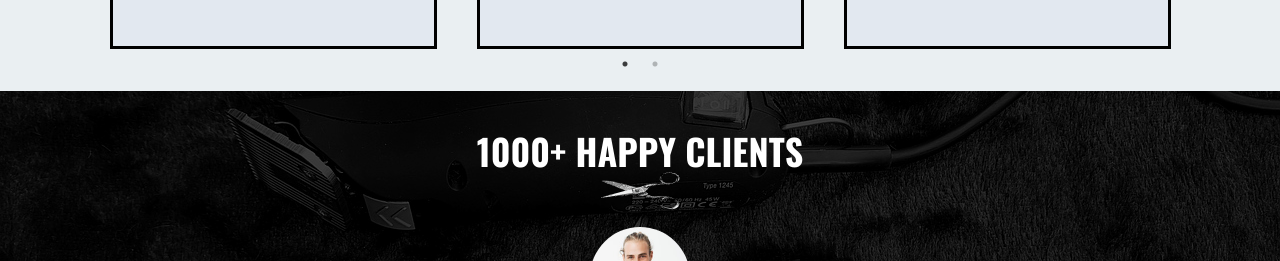
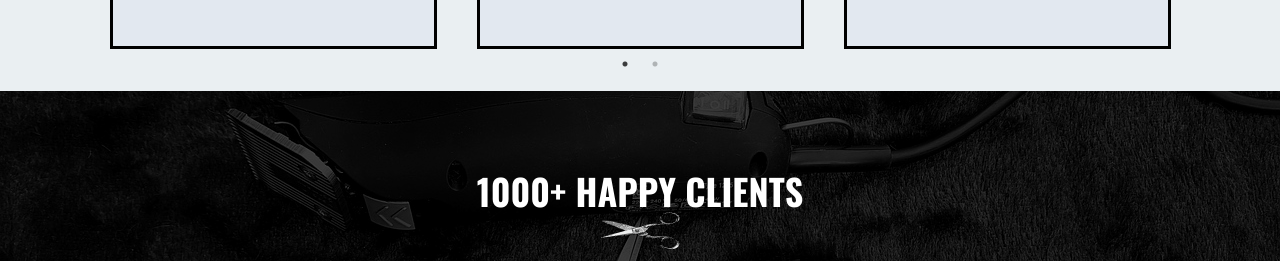
Before and after one commit to Danieljamespm/barber-shop-react, a React (Vite) app: page / in a window 1280 px wide. Shown: the part 2220-2481 px from the top of the page. Built offline with nearby package versions, Linux system fonts and the light colour scheme.

Commit message:
added padding to reviews section to move everything down a little.

```diff
--- a/src/Components/Reviews.jsx
+++ b/src/Components/Reviews.jsx
@@ -21,7 +21,7 @@ const Reviews = () => {
 
   return (
     <div id='reviews' className='bg-black bg-blend-darken bg-opacity-70 bg-review-image h-[500px] bg-cover bg-center md:pt-10 flex flex-col items-center sm:px-20 ' >
-        <p className='text-white text-center text-4xl font-oswald font-bold'>1000+ HAPPY CLIENTS</p>
+        <p className='text-white text-center text-4xl font-oswald font-bold pt-10'>1000+ HAPPY CLIENTS</p>
         <img className='w-[80px] mx-auto' src='./barber-scissors.png' />
         <div className=' w-[80%] md:w-[75%] h-[50%] p-4'>
         <Slider {...settings}>
```
